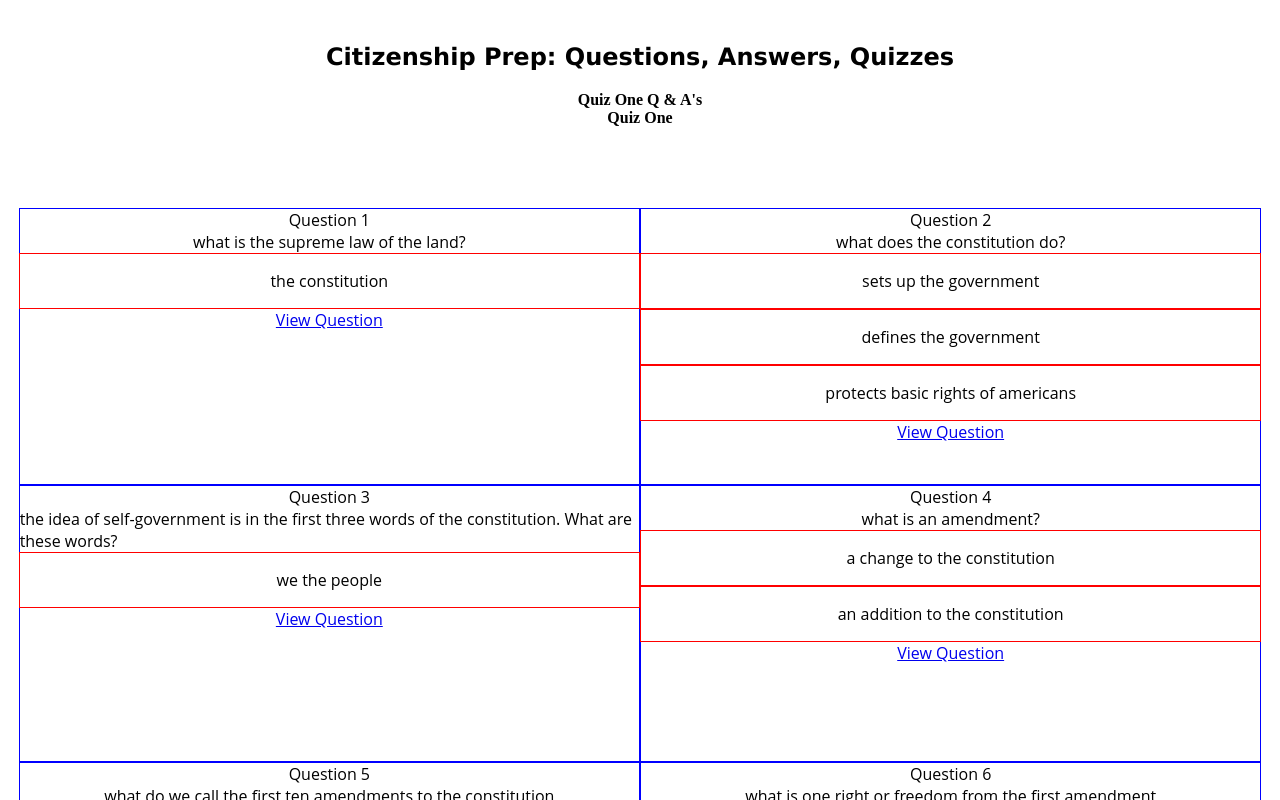
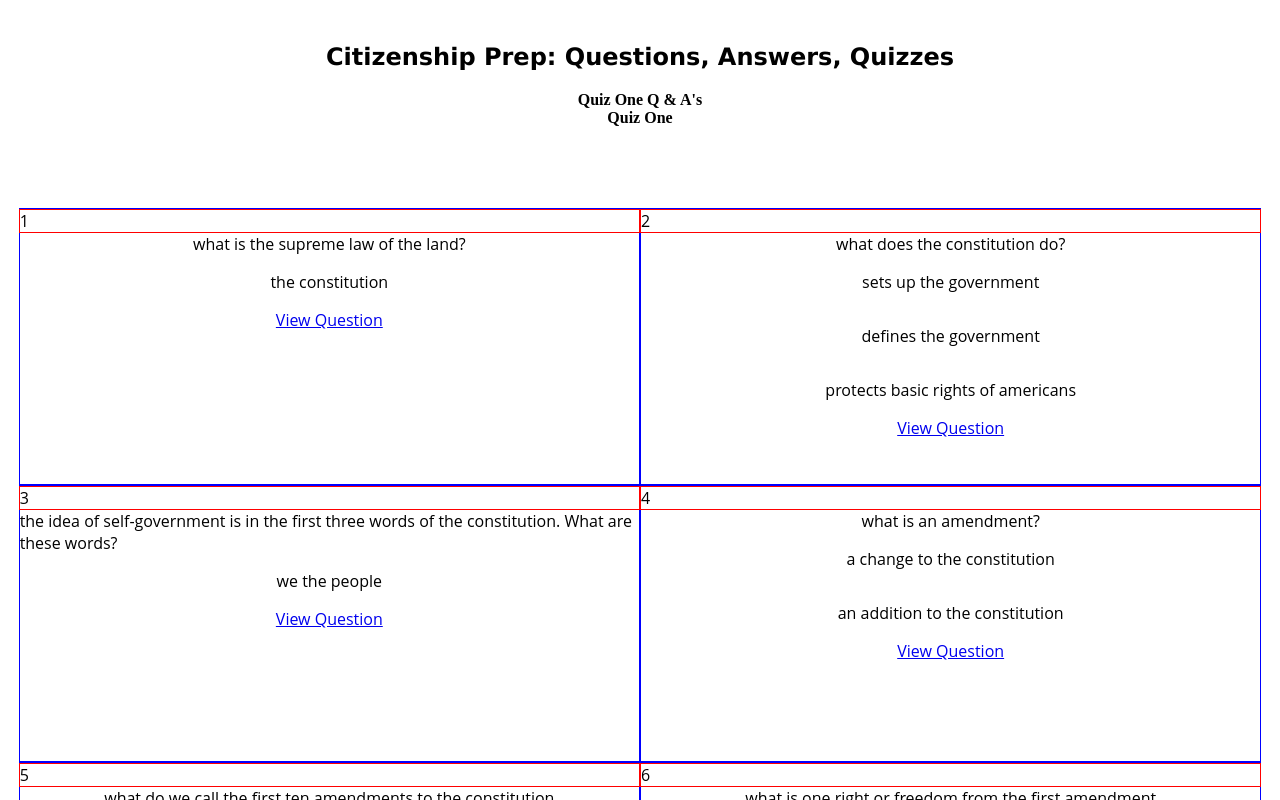
Before and after one commit to mmaustin/citizenship-questions-answers, a React (Create React App) app in the folder citizenship-frontend/: page / in a window 1280 px wide. Shown: the top 800 px of the page. Built offline with nearby package versions, Linux system fonts and the light colour scheme.

Commit message:
removed border from answers and shifted question number to flex-start

```diff
--- a/citizenship-frontend/src/features/questions/QuestionsList.js
+++ b/citizenship-frontend/src/features/questions/QuestionsList.js
@@ -7,7 +7,7 @@ export const QuestionsList = () => {
 
     const questionsAnswers = questions.map((question, idx) => (
         <article className="question-excerpt" key={question.id}>
-            <p className='question-number'>Question {idx + 1}</p>
+            <p className='question-number'>{idx + 1}</p>
             <p className='question'>{question.question}</p>
             {question.answer.map((a, index) => (
                 <div className='answers' key={index}>
--- a/citizenship-frontend/src/index.css
+++ b/citizenship-frontend/src/index.css
@@ -87,7 +87,7 @@ h2 {
     flex-flow: row;
 }
 
-.answers {
+.question-number {
     border: 1px solid red;
-    flex-flow: column;
+    justify-content: flex-start;
 }
```
